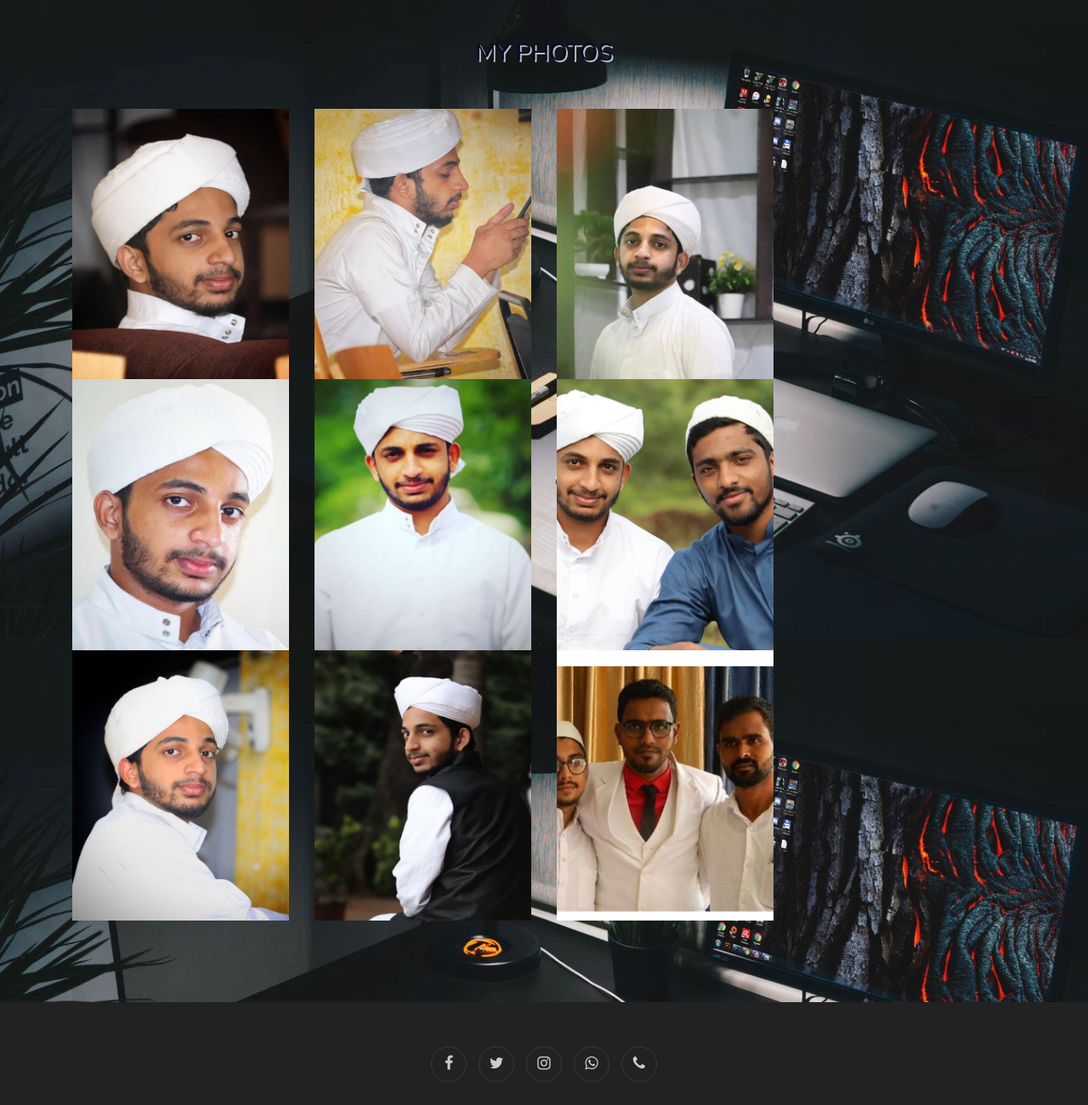
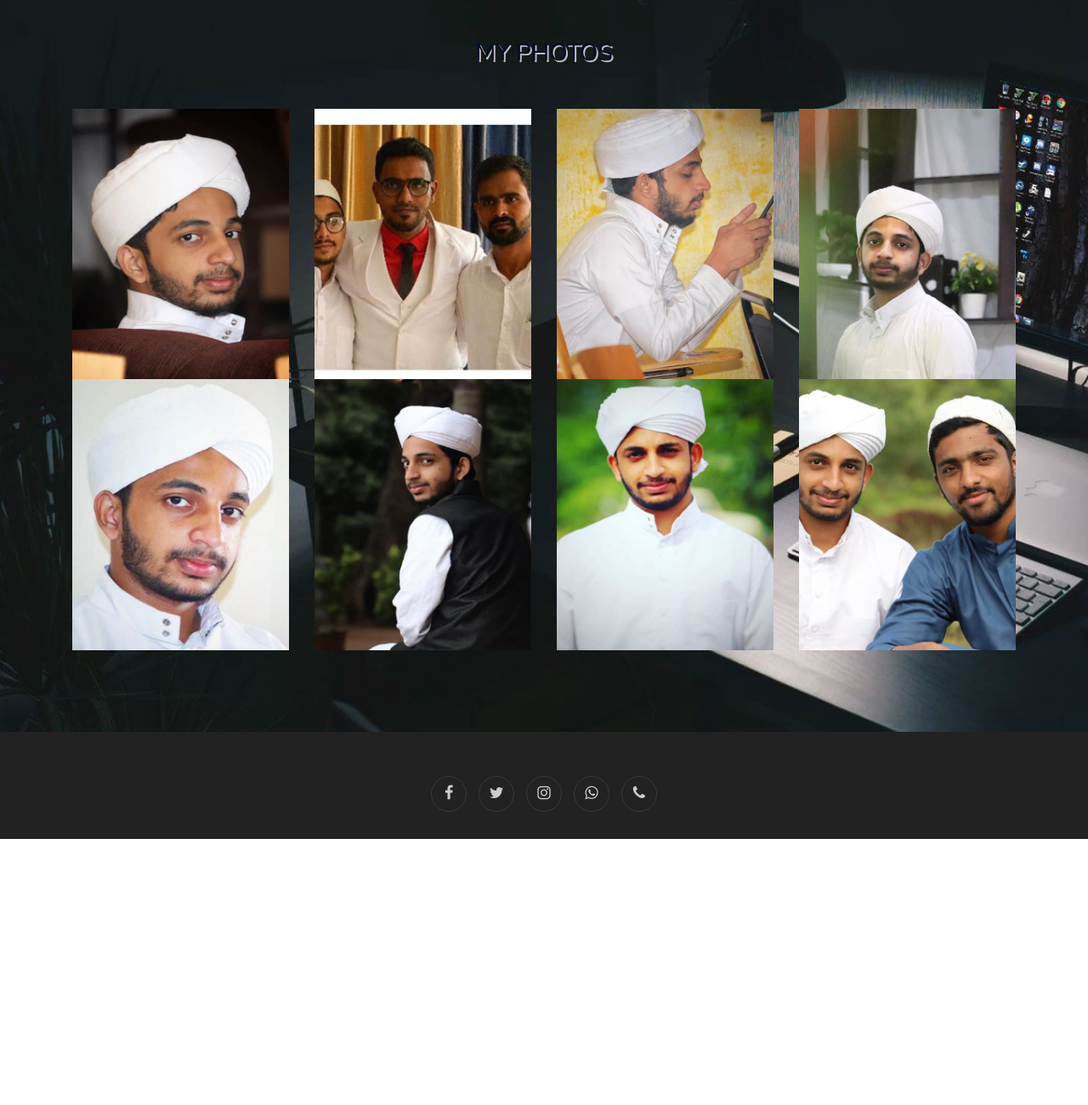
Before and after one commit to favasfanu/16-05-2020, a plain HTML site: page about.html in a window 1280 px wide. Shown: the part 680-1980 px from the top of the page at 85% size. After the commit the page ends 1667 px from the top, so only its background shows below. Drawn offline with nearby package versions, Linux system fonts and the light colour scheme; files that its build step writes are made by us from their sources.

Commit message:
Update about.html

```diff
--- a/about.html
+++ b/about.html
@@ -188,7 +188,7 @@ Author URL: http://w3layouts.com
       <h3 style="text-shadow: 2px 2px #bebcbc; color:rgb(172, 164, 164)78);" class="tittle-w3 text-uppercase mb-lg-5 mb-3 text-center">My Photos</h3>
       <div class="row">
 
-          <div  class="col-md-3 col-6 proj_gallery_grid" data-aos="zoom-in">
+          <div  class="col-md-3 col-6  proj_gallery_grid" data-aos="zoom-in">
               <div class="section_1_gallery_grid">
                   <a title="" href="assets/images/favas1.jpg">
                       <div class="section_1_gallery_grid1">
@@ -205,10 +205,21 @@ Author URL: http://w3layouts.com
                       </div>
                   </a>
               </div>
+
+          </div>
+          <div  class="col-md-3 col-6  proj_gallery_grid" data-aos="zoom-in">
+            <div class="section_1_gallery_grid">
+                <a title="" href="assets/images/favas8.jpg">
+                    <div class="section_1_gallery_grid1">
+                        <img src="assets/images/favas8.jpg" alt=" " class="img-fluid" />
+
+                    </div>
+                </a>
+            </div>
             <div class="section_1_gallery_grid" data-aos="zoom-in">
-                  <a title="" href="assets/images/favas3.jpg">
+                <a title="" href="assets/images/favas6.jpg">
                     <div class="section_1_gallery_grid1">
-                          <img src="assets/images/favas3.jpg" alt=" " class="img-fluid" />
+                        <img src="assets/images/favas6.jpg" alt=" " class="img-fluid" />
 
                     </div>
                 </a>
@@ -231,16 +242,8 @@ Author URL: http://w3layouts.com
                     </div>
                 </a>
             </div>
-            <div class="section_1_gallery_grid" data-aos="zoom-in">
-                <a title="" href="assets/images/favas6.jpg">
-                    <div class="section_1_gallery_grid1">
-                        <img src="assets/images/favas6.jpg" alt=" " class="img-fluid" />
-
              </div>
-                </a>
-            </div>
-        </div>
-        <div class="col-md-3  proj_gallery_grid" data-aos="zoom-in">
+        <div class="col-md-3 col-6 proj_gallery_grid" data-aos="zoom-in">
           <div class="section_1_gallery_grid">
               <a title="" href="assets/images/favas7.jpg">
                   <div class="section_1_gallery_grid1">
@@ -257,16 +260,9 @@ Author URL: http://w3layouts.com
                   </div>
               </a>
           </div>
-          <div class="section_1_gallery_grid" data-aos="zoom-in">
-              <a title="" href="assets/images/favas8.jpg">
-                  <div class="section_1_gallery_grid1">
-                      <img src="assets/images/favas8.jpg" alt=" " class="img-fluid" />
-
-                  </div>
-              </a>
       </div>
     </div>
-    </div>
+
 
       <!-- //gallery container -->
   </div>
```
Lines whose indentation alone changed are shown as unchanged.
